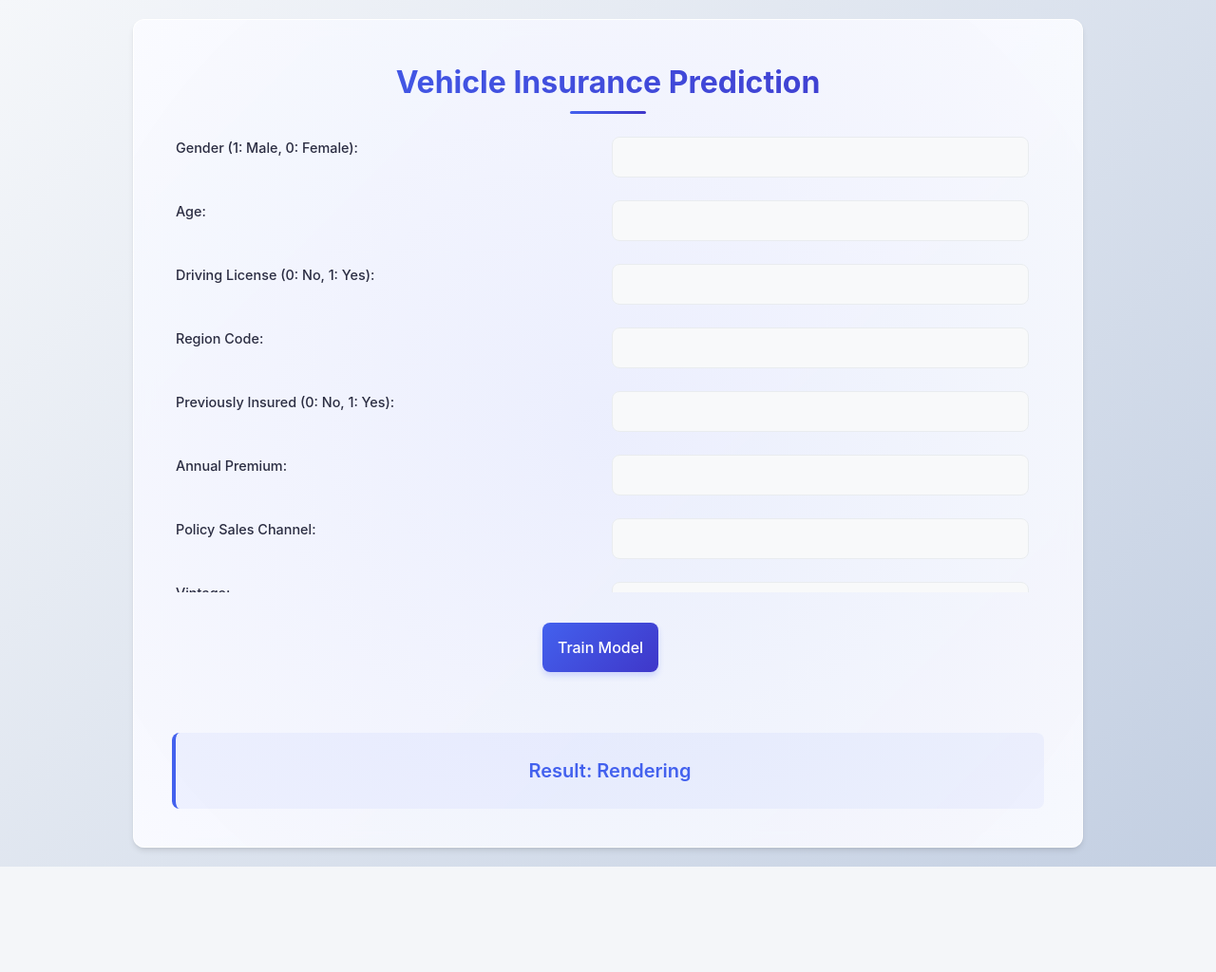
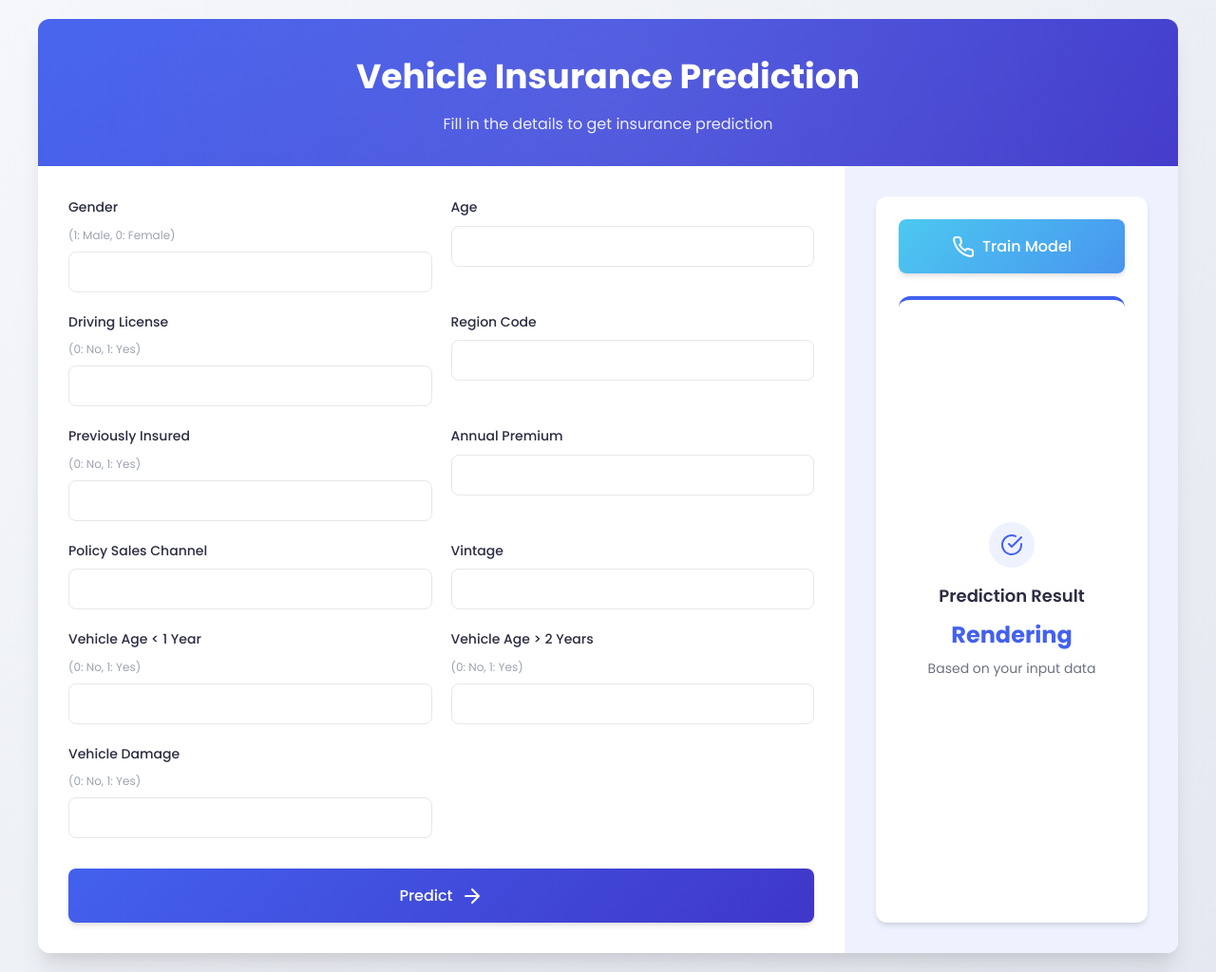
Before and after one commit to IslamNabi/SmartInsureAI, a FastAPI app: page / in a window 1280 px wide. Shown: the whole page at 95% size. Before the commit the page ends 913 px from the top, so only its background shows below. Run offline with FastAPI, Linux system fonts and the light colour scheme; parts of the project's set-up code (start-up, migrations or seed data) failed here and were passed over.

Commit message:
CICD-Test-4

```diff
--- a/static/css/style.css
+++ b/static/css/style.css
@@ -1,16 +1,21 @@
-/* Modern CSS Reset with Compatibility */
 :root {
   --primary: #4361ee;
-  --primary-hover: #3a56d4;
+  --primary-light: #eef2ff;
+  --primary-dark: #3a56d4;
   --secondary: #3f37c9;
-  --success: #4cc9f0;
+  --accent: #4cc9f0;
   --text: #2b2d42;
-  --text-light: #8d99ae;
+  --text-light: #6b7280;
+  --text-lighter: #9ca3af;
   --background: #f8f9fa;
   --card-bg: #ffffff;
-  --border: #e9ecef;
+  --border: #e5e7eb;
+  --border-light: #f3f4f6;
   --shadow: 0 4px 6px -1px rgba(0, 0, 0, 0.1), 0 2px 4px -1px rgba(0, 0, 0, 0.06);
+  --shadow-md: 0 10px 15px -3px rgba(0, 0, 0, 0.1), 0 4px 6px -2px rgba(0, 0, 0, 0.05);
+  --shadow-lg: 0 20px 25px -5px rgba(0, 0, 0, 0.1), 0 10px 10px -5px rgba(0, 0, 0, 0.04);
   --radius: 12px;
+  --radius-sm: 8px;
   --transition: all 0.3s cubic-bezier(0.25, 0.8, 0.25, 1);
 }
 
@@ -20,7 +25,6 @@
   padding: 0;
 }
 
-/* Base Styles with Compatibility */
 html {
   scroll-behavior: smooth;
   -webkit-font-smoothing: antialiased;
@@ -29,123 +33,119 @@ html {
 
 body {
   min-height: 100vh;
-  font-family: 'Inter', -apple-system, BlinkMacSystemFont, 'Segoe UI', Roboto, Oxygen, Ubuntu, Cantarell, sans-serif;
-  background: linear-gradient(135deg, #f5f7fa 0%, #c3cfe2 100%);
+  font-family: 'Poppins', -apple-system, BlinkMacSystemFont, 'Segoe UI', Roboto, Oxygen, Ubuntu, Cantarell, sans-serif;
+  background: linear-gradient(135deg, #f5f7fa 0%, #e4e8f0 100%);
   color: var(--text);
   line-height: 1.6;
-  display: flex;
-  justify-content: center;
-  align-items: center;
   padding: 20px;
 }
 
-/* Container with Glass Morphism */
 .container {
   width: 100%;
-  max-width: 1000px;
-  background: rgba(255, 255, 255, 0.95);
-  backdrop-filter: blur(10px);
-  -webkit-backdrop-filter: blur(10px);
+  max-width: 1200px;
+  background: var(--card-bg);
   border-radius: var(--radius);
-  box-shadow: var(--shadow);
-  display: flex;
-  flex-direction: column;
-  padding: 2.5rem;
-  border: 1px solid rgba(255, 255, 255, 0.2);
+  box-shadow: var(--shadow-lg);
   overflow: hidden;
-  position: relative;
+  margin: 0 auto;
 }
 
-.container::before {
+.header {
+  padding: 2rem;
+  text-align: center;
+  background: linear-gradient(135deg, var(--primary), var(--secondary));
+  color: white;
+  position: relative;
+  overflow: hidden;
+}
+
+.header::before {
   content: '';
   position: absolute;
   top: -50%;
   left: -50%;
   width: 200%;
   height: 200%;
-  background: radial-gradient(circle, rgba(67, 97, 238, 0.1) 0%, transparent 70%);
-  z-index: -1;
+  background: radial-gradient(circle, rgba(255, 255, 255, 0.1) 0%, transparent 70%);
+  z-index: 0;
 }
 
-/* Typography */
-h1 {
-  text-align: center;
-  margin-bottom: 1.5rem;
-  font-size: 2rem;
+.header h1 {
+  font-size: 2.25rem;
   font-weight: 700;
-  background: linear-gradient(90deg, var(--primary), var(--secondary));
-  -webkit-background-clip: text;
-  background-clip: text;
-  color: transparent;
+  margin-bottom: 0.5rem;
   position: relative;
-  padding-bottom: 0.5rem;
+  z-index: 1;
+  color: white;
+  background: none;
+  -webkit-background-clip: initial;
+  background-clip: initial;
 }
 
-h1::after {
-  content: '';
-  position: absolute;
-  bottom: 0;
-  left: 50%;
-  transform: translateX(-50%);
-  width: 80px;
-  height: 3px;
-  background: linear-gradient(90deg, var(--primary), var(--secondary));
-  border-radius: 3px;
+.header .subtitle {
+  font-size: 1rem;
+  color: rgba(255, 255, 255, 0.9);
+  font-weight: 400;
+  position: relative;
+  z-index: 1;
 }
 
-/* Form Elements with Full Compatibility */
-form {
-  display: grid;
-  grid-template-columns: repeat(auto-fit, minmax(300px, 1fr));
-  gap: 1.5rem;
-  overflow-y: auto;
-  max-height: 60vh;
-  padding-right: 1rem;
-  margin-bottom: 1.5rem;
+.content-wrapper {
+  display: flex;
+  flex-wrap: wrap;
+  min-height: 500px;
 }
 
-/* Custom Scrollbar */
-form::-webkit-scrollbar {
-  width: 8px;
+.form-section {
+  flex: 1;
+  min-width: 300px;
+  padding: 2rem;
+  border-right: 1px solid var(--border-light);
 }
 
-form::-webkit-scrollbar-track {
-  background: var(--border);
-  border-radius: 10px;
+.action-section {
+  flex: 0 0 350px;
+  padding: 2rem;
+  background: var(--primary-light);
+  display: flex;
+  flex-direction: column;
 }
 
-form::-webkit-scrollbar-thumb {
-  background: var(--primary);
-  border-radius: 10px;
+.form-grid {
+  display: grid;
+  grid-template-columns: repeat(auto-fill, minmax(250px, 1fr));
+  gap: 1.25rem;
+  margin-bottom: 1.5rem;
 }
 
 .form-group {
   display: flex;
   flex-direction: column;
-  gap: 0.5rem;
+  gap: 0.25rem;
 }
 
-label {
-  font-size: 0.9rem;
+.form-group label {
+  font-size: 0.875rem;
   font-weight: 500;
   color: var(--text);
-  transition: var(--transition);
-  margin-left: 0.25rem;
+  margin-bottom: 0.25rem;
 }
 
-/* Input Styling with Cross-Browser Support */
+.input-hint {
+  font-size: 0.75rem;
+  color: var(--text-lighter);
+  margin-bottom: 0.25rem;
+}
+
 input {
   width: 100%;
   padding: 0.75rem 1rem;
   border: 1px solid var(--border);
-  border-radius: 8px;
+  border-radius: var(--radius-sm);
   font-size: 0.95rem;
   transition: var(--transition);
-  background-color: var(--background);
+  background-color: white;
   color: var(--text);
-  -webkit-appearance: none;
-  -moz-appearance: none;
-  appearance: none;
 }
 
 input:focus {
@@ -154,8 +154,6 @@ input:focus {
   box-shadow: 0 0 0 3px rgba(67, 97, 238, 0.2);
 }
 
-
-/* Button Styling */
 button {
   font-family: inherit;
   font-weight: 500;
@@ -166,103 +164,167 @@ button {
   align-items: center;
   justify-content: center;
   gap: 0.5rem;
-  -webkit-appearance: none;
-  -moz-appearance: none;
-  appearance: none;
 }
 
-button[type="submit"] {
-  grid-column: 1 / -1;
+.predict-button {
+  width: 100%;
   padding: 1rem;
   font-size: 1rem;
   background: linear-gradient(135deg, var(--primary), var(--secondary));
   color: white;
-  border-radius: 8px;
+  border-radius: var(--radius-sm);
   margin-top: 0.5rem;
-  box-shadow: 0 4px 6px rgba(67, 97, 238, 0.2);
+  box-shadow: var(--shadow);
 }
 
-button[type="submit"]:hover {
+.predict-button:hover {
   transform: translateY(-2px);
-  box-shadow: 0 6px 12px rgba(67, 97, 238, 0.3);
+  box-shadow: var(--shadow-md);
+  background: linear-gradient(135deg, var(--primary-dark), var(--secondary));
 }
 
-button[type="submit"]:active {
+.predict-button:active {
   transform: translateY(0);
 }
 
+.action-card {
+  background: white;
+  border-radius: var(--radius);
+  padding: 1.5rem;
+  box-shadow: var(--shadow);
+  flex: 1;
+  display: flex;
+  flex-direction: column;
+}
+
 .train-button {
-  padding: 0.75rem 1.5rem;
+  width: 100%;
+  padding: 1rem;
   font-size: 1rem;
-  background: linear-gradient(135deg, #4cc9f0, #4895ef);
+  background: linear-gradient(135deg, var(--accent), #4895ef);
   color: white;
-  border-radius: 8px;
-  margin: 1rem auto;
-  box-shadow: 0 4px 6px rgba(76, 201, 240, 0.2);
+  border-radius: var(--radius-sm);
+  margin-bottom: 1.5rem;
+  box-shadow: var(--shadow);
 }
 
 .train-button:hover {
   transform: translateY(-2px);
-  box-shadow: 0 6px 12px rgba(76, 201, 240, 0.3);
+  box-shadow: var(--shadow-md);
+  background: linear-gradient(135deg, #3ab7db, #3d84e0);
 }
 
 .train-button:active {
   transform: translateY(0);
 }
 
-/* Result Section */
-.result {
+.result-card {
+  background: white;
+  border-radius: var(--radius);
+  padding: 1.5rem;
   text-align: center;
-  margin-top: 1.5rem;
-  padding: 1.5rem;
-  background-color: rgba(67, 97, 238, 0.05);
-  border-radius: 8px;
-  border-left: 4px solid var(--primary);
-  animation: fadeIn 0.5s ease-out;
+  border-top: 4px solid var(--primary);
+  flex: 1;
+  display: flex;
+  flex-direction: column;
+  align-items: center;
+  justify-content: center;
 }
 
-.result h2 {
-  color: var(--primary);
-  font-size: 1.25rem;
-  font-weight: 600;
+.result-icon {
+  width: 48px;
+  height: 48px;
+  background: var(--primary-light);
+  border-radius: 50%;
+  display: flex;
+  align-items: center;
+  justify-content: center;
+  margin-bottom: 1rem;
 }
 
-@keyframes fadeIn {
-  from {
-    opacity: 0;
-    transform: translateY(10px);
-  }
-  to {
-    opacity: 1;
-    transform: translateY(0);
-  }
+.result-icon svg {
+  color: var(--primary);
+  width: 24px;
+  height: 24px;
 }
 
-/* Responsive Design */
-@media screen and (max-width: 768px) {
-  .container {
-    padding: 1.5rem;
-    height: auto;
-    max-height: 90vh;
+.result-card h3 {
+  font-size: 1.125rem;
+  font-weight: 600;
+  color: var(--text);
+  margin-bottom: 0.5rem;
+}
+
+.result-value {
+  font-size: 1.5rem;
+  font-weight: 700;
+  color: var(--primary);
+  margin-bottom: 0.25rem;
+}
+
+.result-hint {
+  font-size: 0.875rem;
+  color: var(--text-light);
+}
+
+.empty-state {
+  flex: 1;
+  display: flex;
+  flex-direction: column;
+  align-items: center;
+  justify-content: center;
+  text-align: center;
+  padding: 2rem;
+  color: var(--text-light);
+}
+
+.empty-state svg {
+  width: 48px;
+  height: 48px;
+  color: var(--text-lighter);
+  margin-bottom: 1rem;
+}
+
+.empty-state h3 {
+  font-size: 1.125rem;
+  font-weight: 600;
+  margin-bottom: 0.5rem;
+  color: var(--text);
+}
+
+.empty-state p {
+  font-size: 0.875rem;
+}
+
+@media screen and (max-width: 900px) {
+  .content-wrapper {
+    flex-direction: column;
   }
 
-  form {
-    grid-template-columns: 1fr;
-    max-height: 50vh;
+  .form-section {
+    border-right: none;
+    border-bottom: 1px solid var(--border-light);
   }
 
-  h1 {
-    font-size: 1.5rem;
+  .action-section {
+    flex: 1;
   }
 }
 
 @media screen and (max-width: 480px) {
-  .container {
-    padding: 1rem;
+  .header h1 {
+    font-size: 1.75rem;
   }
 
-  button[type="submit"],
-  .train-button {
-    width: 100%;
+  .header .subtitle {
+    font-size: 0.875rem;
+  }
+
+  .form-section, .action-section {
+    padding: 1.5rem;
+  }
+
+  .form-grid {
+    grid-template-columns: 1fr;
   }
 }
--- a/templates/vehicledata.html
+++ b/templates/vehicledata.html
@@ -5,57 +5,127 @@
     <meta name="viewport" content="width=device-width, initial-scale=1.0">
     <title>Vehicle Insurance Prediction</title>
     <link rel="stylesheet" href="/static/css/style.css">
+    <link href="https://fonts.googleapis.com/css2?family=Poppins:wght@300;400;500;600;700&display=swap" rel="stylesheet">
 </head>
 <body>
     <div class="container">
+        <div class="header">
             <h1>Vehicle Insurance Prediction</h1>
+            <p class="subtitle">Fill in the details to get insurance prediction</p>
+        </div>
 
+        <div class="content-wrapper">
+            <div class="form-section">
                 <form method="post" action="/">
-            <label for="Gender">Gender (1: Male, 0: Female):</label>
+                    <div class="form-grid">
+                        <div class="form-group">
+                            <label for="Gender">Gender</label>
+                            <div class="input-hint">(1: Male, 0: Female)</div>
                             <input type="number" id="Gender" name="Gender" min="0" max="1" required>
+                        </div>
 
-            <label for="Age">Age:</label>
+                        <div class="form-group">
+                            <label for="Age">Age</label>
                             <input type="number" id="Age" name="Age" required>
+                        </div>
 
-            <label for="Driving_License">Driving License (0: No, 1: Yes):</label>
+                        <div class="form-group">
+                            <label for="Driving_License">Driving License</label>
+                            <div class="input-hint">(0: No, 1: Yes)</div>
                             <input type="number" id="Driving_License" name="Driving_License" min="0" max="1" required>
+                        </div>
 
-            <label for="Region_Code">Region Code:</label>
+                        <div class="form-group">
+                            <label for="Region_Code">Region Code</label>
                             <input type="number" step="0.01" id="Region_Code" name="Region_Code" required>
+                        </div>
 
-            <label for="Previously_Insured">Previously Insured (0: No, 1: Yes):</label>
+                        <div class="form-group">
+                            <label for="Previously_Insured">Previously Insured</label>
+                            <div class="input-hint">(0: No, 1: Yes)</div>
                             <input type="number" id="Previously_Insured" name="Previously_Insured" min="0" max="1" required>
+                        </div>
 
-            <label for="Annual_Premium">Annual Premium:</label>
+                        <div class="form-group">
+                            <label for="Annual_Premium">Annual Premium</label>
                             <input type="number" step="0.01" id="Annual_Premium" name="Annual_Premium" required>
+                        </div>
 
-            <label for="Policy_Sales_Channel">Policy Sales Channel:</label>
+                        <div class="form-group">
+                            <label for="Policy_Sales_Channel">Policy Sales Channel</label>
                             <input type="number" step="0.01" id="Policy_Sales_Channel" name="Policy_Sales_Channel" required>
+                        </div>
 
-            <label for="Vintage">Vintage:</label>
+                        <div class="form-group">
+                            <label for="Vintage">Vintage</label>
                             <input type="number" id="Vintage" name="Vintage" required>
+                        </div>
 
-            <label for="Vehicle_Age_lt_1_Year">Vehicle Age < 1 Year (0: No, 1: Yes):</label>
+                        <div class="form-group">
+                            <label for="Vehicle_Age_lt_1_Year">Vehicle Age &lt; 1 Year</label>
+                            <div class="input-hint">(0: No, 1: Yes)</div>
                             <input type="number" id="Vehicle_Age_lt_1_Year" name="Vehicle_Age_lt_1_Year" min="0" max="1" required>
+                        </div>
 
-            <label for="Vehicle_Age_gt_2_Years">Vehicle Age > 2 Years (0: No, 1: Yes):</label>
+                        <div class="form-group">
+                            <label for="Vehicle_Age_gt_2_Years">Vehicle Age &gt; 2 Years</label>
+                            <div class="input-hint">(0: No, 1: Yes)</div>
                             <input type="number" id="Vehicle_Age_gt_2_Years" name="Vehicle_Age_gt_2_Years" min="0" max="1" required>
+                        </div>
 
-            <label for="Vehicle_Damage_Yes">Vehicle Damage (0: No, 1: Yes):</label>
+                        <div class="form-group">
+                            <label for="Vehicle_Damage_Yes">Vehicle Damage</label>
+                            <div class="input-hint">(0: No, 1: Yes)</div>
                             <input type="number" id="Vehicle_Damage_Yes" name="Vehicle_Damage_Yes" min="0" max="1" required>
+                        </div>
+                    </div>
 
-            <button type="submit">Predict</button>
+                    <button type="submit" class="predict-button">
+                        <span>Predict</span>
+                        <svg xmlns="http://www.w3.org/2000/svg" width="24" height="24" viewBox="0 0 24 24" fill="none" stroke="currentColor" stroke-width="2" stroke-linecap="round" stroke-linejoin="round">
+                            <path d="M5 12h14M12 5l7 7-7 7"></path>
+                        </svg>
+                    </button>
                 </form>
+            </div>
 
+            <div class="action-section">
+                <div class="action-card">
                     <form method="get" action="/train">
-            <button type="submit" class="train-button">Train Model</button>
+                        <button type="submit" class="train-button">
+                            <svg xmlns="http://www.w3.org/2000/svg" width="24" height="24" viewBox="0 0 24 24" fill="none" stroke="currentColor" stroke-width="2" stroke-linecap="round" stroke-linejoin="round">
+                                <path d="M22 16.92v3a2 2 0 0 1-2.18 2 19.79 19.79 0 0 1-8.63-3.07 19.5 19.5 0 0 1-6-6 19.79 19.79 0 0 1-3.07-8.67A2 2 0 0 1 4.11 2h3a2 2 0 0 1 2 1.72 12.84 12.84 0 0 0 .7 2.81 2 2 0 0 1-.45 2.11L8.09 9.91a16 16 0 0 0 6 6l1.27-1.27a2 2 0 0 1 2.11-.45 12.84 12.84 0 0 0 2.81.7A2 2 0 0 1 22 16.92z"></path>
+                            </svg>
+                            <span>Train Model</span>
+                        </button>
                     </form>
 
                     {% if context %}
-            <div class="result">
-                <h2>Result: {{ context }}</h2>
+                        <div class="result-card">
+                            <div class="result-icon">
+                                <svg xmlns="http://www.w3.org/2000/svg" width="24" height="24" viewBox="0 0 24 24" fill="none" stroke="currentColor" stroke-width="2" stroke-linecap="round" stroke-linejoin="round">
+                                    <path d="M22 11.08V12a10 10 0 1 1-5.93-9.14"></path>
+                                    <polyline points="22 4 12 14.01 9 11.01"></polyline>
+                                </svg>
+                            </div>
+                            <h3>Prediction Result</h3>
+                            <div class="result-value">{{ context }}</div>
+                            <div class="result-hint">Based on your input data</div>
+                        </div>
+                    {% else %}
+                        <div class="empty-state">
+                            <svg xmlns="http://www.w3.org/2000/svg" width="24" height="24" viewBox="0 0 24 24" fill="none" stroke="currentColor" stroke-width="2" stroke-linecap="round" stroke-linejoin="round">
+                                <circle cx="12" cy="12" r="10"></circle>
+                                <line x1="12" y1="8" x2="12" y2="12"></line>
+                                <line x1="12" y1="16" x2="12.01" y2="16"></line>
+                            </svg>
+                            <h3>No Prediction Yet</h3>
+                            <p>Fill the form and click "Predict" to see results</p>
                         </div>
                     {% endif %}
                 </div>
+            </div>
+        </div>
+    </div>
 </body>
 </html>
```
Lines whose indentation alone changed are shown as unchanged.
